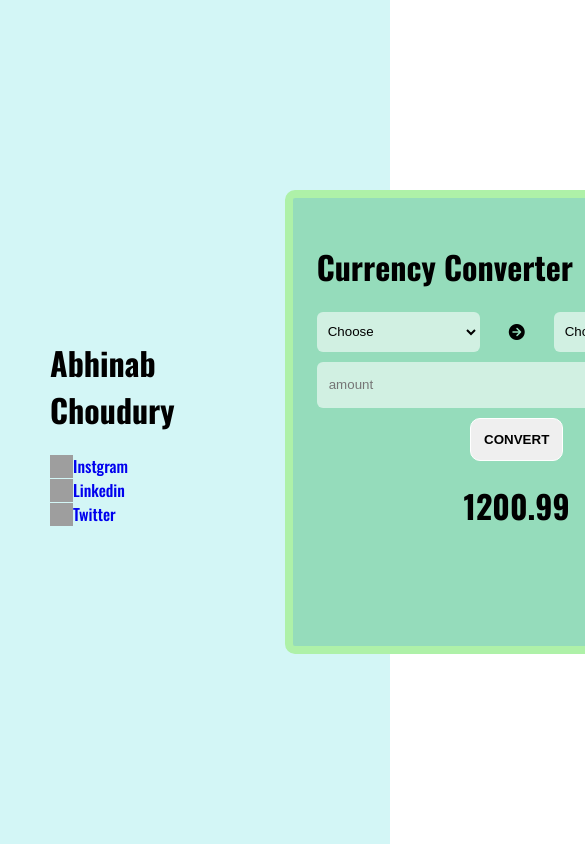
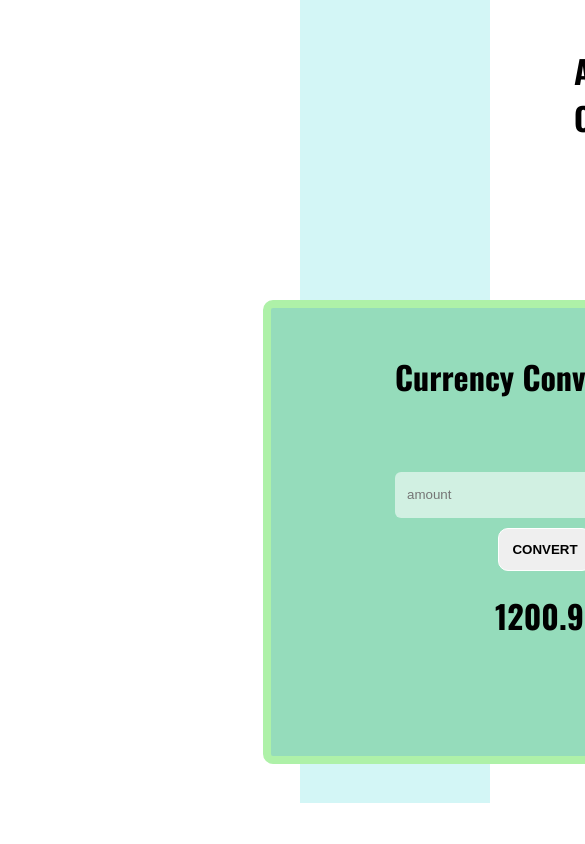
Before and after one commit to abhinab-choudhury/currency-convert, a React (Vite) app: page / in a window 390 px wide. Shown: the top 844 px of the page, 585 px wide, since content can reach past the window. Built offline with nearby package versions, Linux system fonts and the light colour scheme; grey boxes are pictures that could not be loaded.

Commit message:
add responsibness

```diff
--- a/src/App.css
+++ b/src/App.css
@@ -5,3 +5,12 @@
     justify-content: space-around;
     height: 100vh;
 }
+
+@media screen and  (max-width:821px) {
+    .main {
+        display: grid;
+        flex-direction: column;
+        justify-content: center;
+        align-items: center;
+    }
+}
--- a/src/components/box/box.css
+++ b/src/components/box/box.css
@@ -47,3 +47,9 @@
   font-weight: 700;
   border-radius: 10px;
 }
+
+@media screen and  (max-width:821px) {
+  .box {
+    margin: 39px;
+  }
+}
--- a/src/index.css
+++ b/src/index.css
@@ -14,3 +14,17 @@ ul > li {
 a {
     text-decoration: none;
 }
+
+@media screen and  (max-width:821px) {
+    .main{
+        height: 100%;
+        width: 100%;
+    }
+}
+
+@media screen and (max-width:414px) {
+    * {
+        margin-left: 100px;
+        margin-right: auto;
+    }
+  }
```
